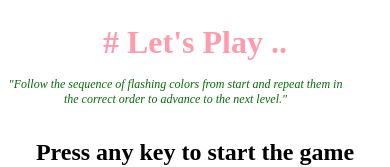
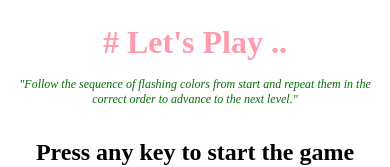
Before and after one commit to AkashS1507/SimonSays, a plain HTML site: page index.html in a window 390 px wide. Shown: the top 167 px of the page. Drawn offline with Linux system fonts and the light colour scheme.

Commit message:
3rd commit

```diff
--- a/style.css
+++ b/style.css
@@ -77,6 +77,6 @@ button:hover {
     }
     p {
         font-size: 0.75rem;
-        width: 90%;
+        margin: 1rem 1rem 0 1rem ;
     }
   }
```
